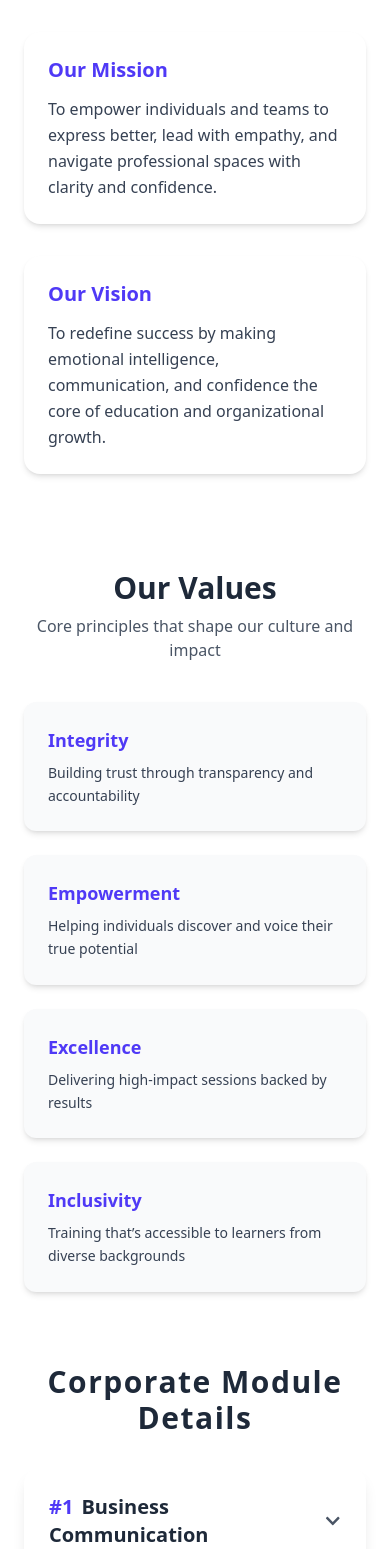
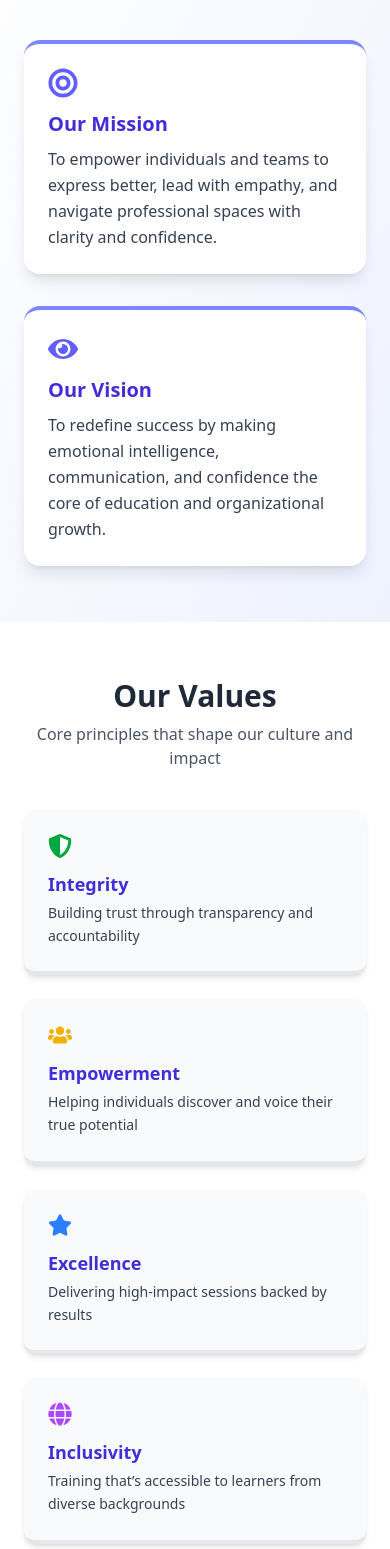
Before and after one commit to sudo-bhanjo/Foreword, a React (Vite) app: page / in a window 390 px wide. Shown: the part 3826-5375 px from the top of the page. Built offline with nearby package versions, Linux system fonts and the light colour scheme.

Commit message:
Updated content

```diff
--- a/src/pages/Corporate/CorporateModule.jsx
+++ b/src/pages/Corporate/CorporateModule.jsx
@@ -1,5 +1,6 @@
 import React from "react";
-import ModuleCard from "./DropdownDesign";
+import { FaCheckCircle } from "react-icons/fa";
+import { motion } from "framer-motion";
 
 const modules = [
     {
@@ -126,16 +127,62 @@ const modules = [
 
 const Corporate = () => {
     return (
-        <div className=" p-6 md:p-12">
-            <h1 className="text-3xl font-bold text-gray-800 mb-8 text-center tracking-wider">
-                Corporate Module Details
-            </h1>
-            <div className="max-w-3xl mx-auto">
-                {modules.map((module, index) => (
-                    <ModuleCard key={index} {...module} />
-                ))}
+        <section className="py-20 px-4 bg-gradient-to-b from-white to-indigo-50 min-h-screen">
+            <div className="max-w-7xl mx-auto">
+                <h1 className="text-4xl font-semibold text-center text-gray-900 mb-12 tracking-tight">
+                    Corporate Module Details
+                </h1>
+
+                <div className="grid grid-cols-1 sm:grid-cols-2 lg:grid-cols-3 gap-10">
+                    {modules.map((mod, index) => (
+                        <motion.div
+                            key={index}
+                            initial={{ opacity: 0, y: 40 }}
+                            animate={{ opacity: 1, y: 0 }}
+                            transition={{ duration: 0.6, delay: index * 0.1 }}
+                            whileHover={{ scale: 1.03 }}
+                            className="group relative rounded-3xl border border-gray-200 bg-white/80 backdrop-blur-xl p-6 shadow-lg hover:shadow-2xl transition-all duration-300 overflow-hidden"
+                        >
+                            {/* Gradient Border Accent */}
+                            <div className="absolute top-0 left-0 h-1 w-full bg-gradient-to-r from-indigo-500 via-purple-500 to-pink-500 rounded-t-3xl" />
+
+                            <div className="mb-4 flex items-center gap-3">
+                                <div className="w-10 h-10 bg-indigo-600 text-white rounded-full flex items-center justify-center font-bold text-sm shadow-md group-hover:scale-110 transition-transform duration-300">
+                                    {mod.number}
+                                </div>
+                                <h2 className="text-xl font-semibold text-gray-900 group-hover:text-indigo-700 transition-colors">
+                                    {mod.title}
+                                </h2>
+                            </div>
+
+                            <p className="text-sm text-gray-700 leading-relaxed mb-4">
+                                {mod.description}
+                            </p>
+
+                            <div className="mb-4">
+                                <h4 className="font-semibold text-sm text-indigo-700 mb-2">
+                                    Key Takeaways
+                                </h4>
+                                <ul className="space-y-2">
+                                    {mod.takeaways.map((item, idx) => (
+                                        <li key={idx} className="flex items-start gap-2 text-sm text-gray-800">
+                                            <FaCheckCircle className="text-green-500 mt-1" />
+                                            <span>{item}</span>
+                                        </li>
+                                    ))}
+                                </ul>
+                            </div>
+
+                            <div>
+                                <span className="inline-block text-xs font-medium px-3 py-1 rounded-full bg-indigo-100 text-indigo-700">
+                                    Ideal For: {mod.idealFor}
+                                </span>
+                            </div>
+                        </motion.div>
+                    ))}
+                </div>
             </div>
-        </div>
+        </section>
     );
 };
 
--- a/src/pages/Corporate/DropdownDesign.jsx
+++ /dev/null
@@ -1,62 +0,0 @@
-import { useState } from "react";
-import { motion, AnimatePresence } from "framer-motion";
-import { FaChevronDown, FaCheckCircle } from "react-icons/fa";
-
-const ModuleCard = ({ number, title, description, takeaways, idealFor }) => {
-    const [isOpen, setIsOpen] = useState(false);
-
-    return (
-        <div className="bg-white/20 backdrop-blur-md shadow-lg rounded-2xl border border-white/30 p-6 mb-6 hover:shadow-2xl transition-all duration-300 cursor-pointer">
-            {/* Header */}
-            <div
-                className="flex justify-between items-center"
-                onClick={() => setIsOpen(!isOpen)}
-            >
-                <h2 className="text-xl font-bold text-gray-800">
-                    <span className="text-indigo-600 font-black mr-2">#{number}</span>
-                    {title}
-                </h2>
-                <FaChevronDown
-                    className={`text-gray-600 transition-transform duration-300 ${isOpen ? "rotate-180" : ""
-                        }`}
-                />
-            </div>
-
-            {/* Animate Content */}
-            <AnimatePresence>
-                {isOpen && (
-                    <motion.div
-                        initial={{ height: 0, opacity: 0 }}
-                        animate={{ height: "auto", opacity: 1 }}
-                        exit={{ height: 0, opacity: 0 }}
-                        transition={{ duration: 0.4 }}
-                        className="overflow-hidden mt-4 text-gray-700 space-y-4"
-                    >
-                        <p className="text-md leading-relaxed">{description}</p>
-
-                        <div>
-                            <h4 className="font-semibold text-gray-900">Key Takeaways:</h4>
-                            <ul className="space-y-2 mt-2">
-                                {takeaways.map((item, idx) => (
-                                    <li key={idx} className="flex items-start gap-2 text-sm">
-                                        <FaCheckCircle className="text-green-500 mt-1" />
-                                        {item}
-                                    </li>
-                                ))}
-                            </ul>
-                        </div>
-
-                        <div>
-                            <p>
-                                <span className="font-semibold text-gray-900">Ideal For:</span>{" "}
-                                {idealFor}
-                            </p>
-                        </div>
-                    </motion.div>
-                )}
-            </AnimatePresence>
-        </div>
-    );
-};
-
-export default ModuleCard;
--- a/src/pages/MissionandVision/MissionAndVision.jsx
+++ b/src/pages/MissionandVision/MissionAndVision.jsx
@@ -1,16 +1,25 @@
-import React from "react";
+import React, { useEffect } from "react";
+import { FaBullseye, FaEye, FaShieldAlt, FaUsers, FaStar, FaGlobe } from "react-icons/fa";
+import AOS from "aos";
+import "aos/dist/aos.css";
 
 const AboutSection = () => {
+    useEffect(() => {
+        AOS.init({ duration: 800, once: true });
+    }, []);
+
     const items = [
         {
             title: "Our Mission",
             content:
                 "To empower individuals and teams to express better, lead with empathy, and navigate professional spaces with clarity and confidence.",
+            icon: <FaBullseye className="text-3xl text-indigo-500" />,
         },
         {
             title: "Our Vision",
             content:
                 "To redefine success by making emotional intelligence, communication, and confidence the core of education and organizational growth.",
+            icon: <FaEye className="text-3xl text-indigo-500" />,
         },
     ];
 
@@ -19,27 +28,32 @@ const AboutSection = () => {
             title: "Integrity",
             description:
                 "Building trust through transparency and accountability",
+            icon: <FaShieldAlt className="text-2xl text-green-600" />,
         },
         {
             title: "Empowerment",
             description:
                 "Helping individuals discover and voice their true potential",
+            icon: <FaUsers className="text-2xl text-yellow-500" />,
         },
         {
             title: "Excellence",
             description:
                 "Delivering high-impact sessions backed by results",
+            icon: <FaStar className="text-2xl text-blue-500" />,
         },
         {
             title: "Inclusivity",
             description:
                 "Training that’s accessible to learners from diverse backgrounds",
+            icon: <FaGlobe className="text-2xl text-purple-500" />,
         },
     ];
 
     return (
         <>
-            <section className="py-12 px-6">
+            {/* Mission & Vision Section */}
+            <section className="py-14 px-6 bg-gradient-to-br from-white to-indigo-50">
                 <div className="max-w-5xl mx-auto text-center mb-10">
                     <h2 className="text-3xl font-bold text-gray-800">Mission & Vision</h2>
                     <p className="text-gray-600 mt-2">
@@ -50,9 +64,11 @@ const AboutSection = () => {
                     {items.map((item, index) => (
                         <div
                             key={index}
-                            className="bg-white rounded-2xl p-6 shadow-md hover:shadow-lg transition duration-300"
+                            data-aos="fade-up"
+                            className="bg-white rounded-2xl p-6 shadow-lg hover:shadow-xl transition-all duration-300 border-t-4 border-indigo-400"
                         >
-                            <h3 className="text-xl font-semibold text-indigo-600 mb-3">
+                            <div className="mb-3">{item.icon}</div>
+                            <h3 className="text-xl font-semibold text-indigo-700 mb-2">
                                 {item.title}
                             </h3>
                             <p className="text-gray-700 leading-relaxed">{item.content}</p>
@@ -61,7 +77,8 @@ const AboutSection = () => {
                 </div>
             </section>
 
-            <section className="bg-white py-12 px-6">
+            {/* Values Section */}
+            <section className="bg-white py-14 px-6">
                 <div className="max-w-5xl mx-auto text-center mb-10">
                     <h2 className="text-3xl font-bold text-gray-800">Our Values</h2>
                     <p className="text-gray-600 mt-2">
@@ -69,13 +86,15 @@ const AboutSection = () => {
                     </p>
                 </div>
 
-                <div className="grid grid-cols-1 sm:grid-cols-2 md:grid-cols-2 lg:grid-cols-4 gap-6 max-w-6xl mx-auto">
+                <div className="grid grid-cols-1 sm:grid-cols-2 lg:grid-cols-4 gap-6 max-w-6xl mx-auto">
                     {values.map((value, index) => (
                         <div
                             key={index}
-                            className="bg-gray-50 p-6 rounded-xl shadow-md hover:shadow-lg transition duration-300"
+                            data-aos="fade-up"
+                            className="bg-gray-50 p-6 rounded-xl shadow-md hover:shadow-xl transition-all duration-300 border-b-4 border-gray-200"
                         >
-                            <h3 className="text-lg font-semibold text-indigo-600 mb-2">
+                            <div className="mb-3">{value.icon}</div>
+                            <h3 className="text-lg font-semibold text-indigo-700 mb-1">
                                 {value.title}
                             </h3>
                             <p className="text-gray-700 text-sm leading-relaxed">
```
Also changed, not shown: 5 other files (tests, documents, lock files or other folders).
